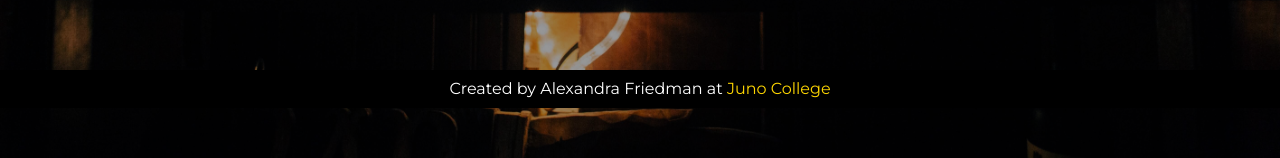
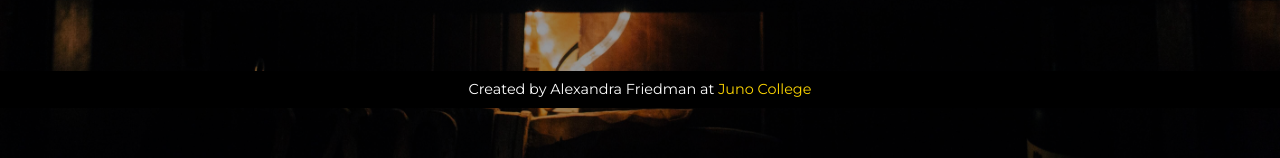
Before and after one commit to alextfriedman/bartendr, a React (Create React App) app: page / in a window 1280 px wide. Shown: the part 692-850 px from the top of the page. Built offline with nearby package versions, Linux system fonts and the light colour scheme.

Commit message:
2nd attempt at fixing footer mobile display issue

```diff
--- a/src/styles/index.css
+++ b/src/styles/index.css
@@ -332,7 +332,7 @@ footer {
   width: 100%;
 }
 footer p {
-  font-size: 1rem;
+  font-size: 0.7rem;
   margin: 0;
   padding: 10px;
 }
@@ -367,4 +367,8 @@ form button {
     width: 49%;
     text-align: left;
   }
+
+  footer p {
+    font-size: 0.9rem;
+  }
 }
--- a/src/styles/sass/partials/_baseStyles.scss
+++ b/src/styles/sass/partials/_baseStyles.scss
@@ -98,7 +98,7 @@ footer {
     bottom: 0;
     width: 100%;
     p {
-        font-size: 1rem;
+        font-size: 0.7rem;
         margin: 0;
         padding: 10px;
     }
--- a/src/styles/sass/partials/_mediaQueries.scss
+++ b/src/styles/sass/partials/_mediaQueries.scss
@@ -20,4 +20,8 @@
             text-align: left;
         }
     }
+
+    footer p {
+        font-size: 0.9rem;
+    }
 }
```
